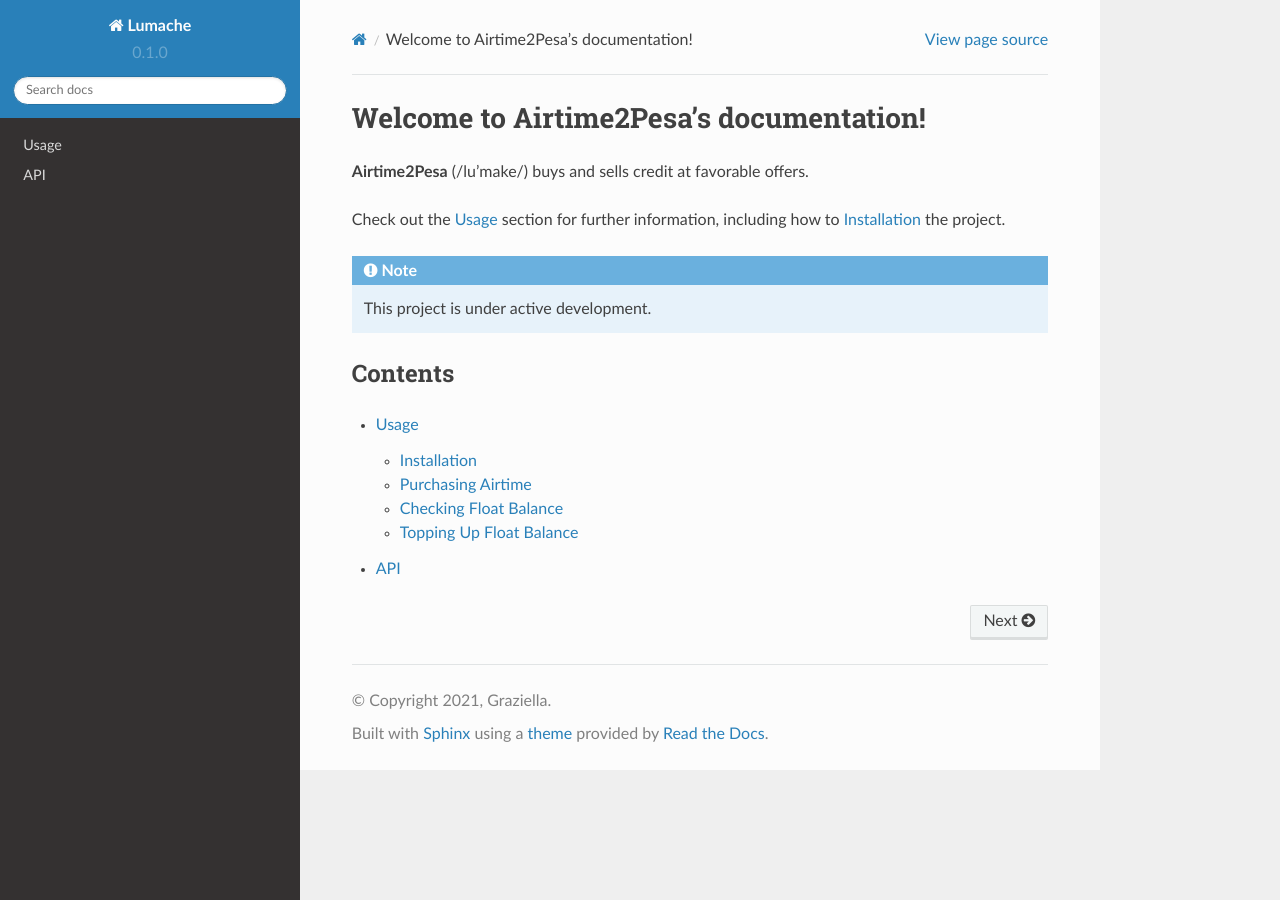
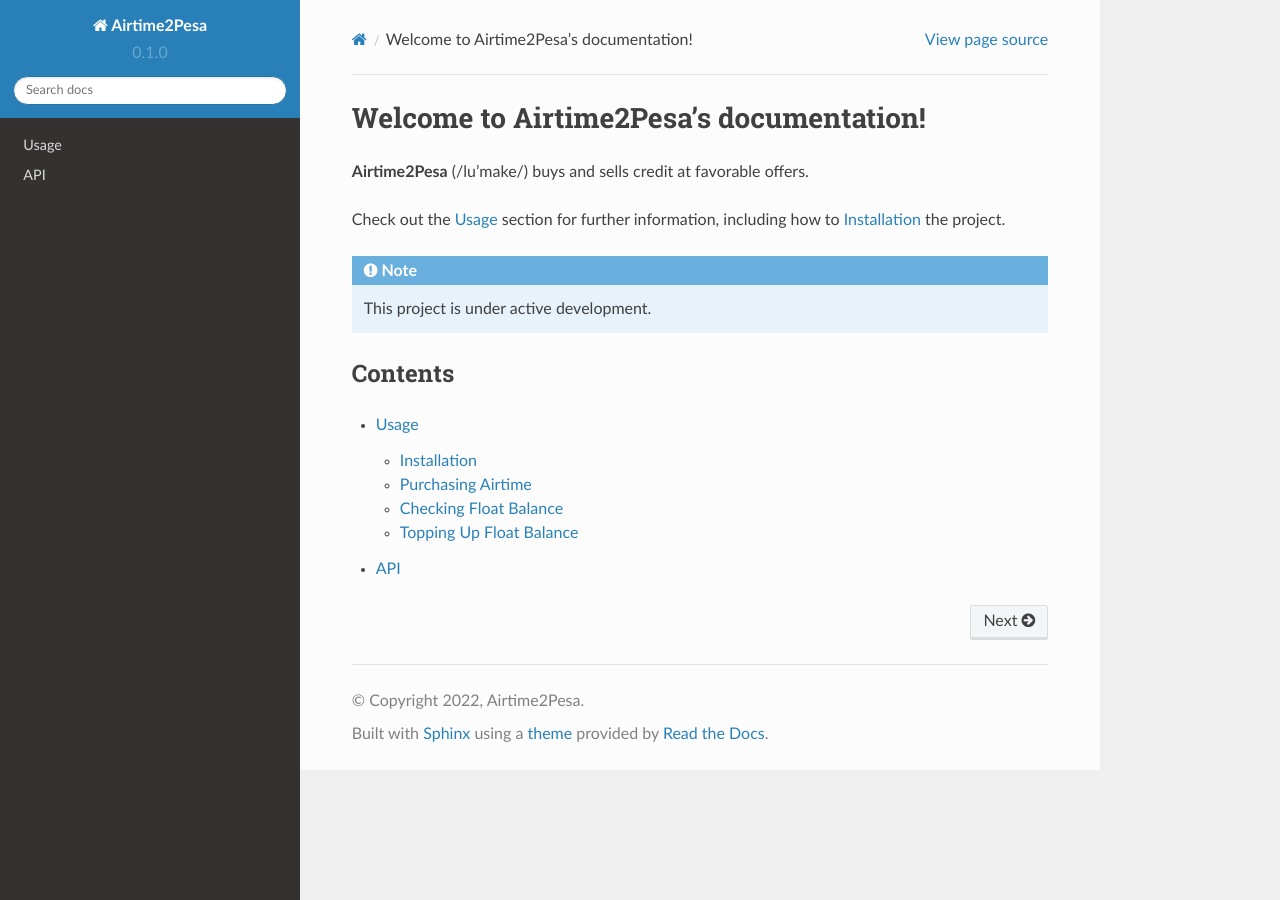
Before and after one commit to ndungudedan/airtime2pesa_docs, a Sphinx documentation site: the page built from docs/source/index.rst, in a window 1280 px wide. Built offline with Sphinx 7.4.7 and the Read the Docs theme 2.0.0, drawn with Linux system fonts in a browser that asks for light colours.

Commit message:
Update conf.py

```diff
--- a/docs/source/conf.py
+++ b/docs/source/conf.py
@@ -2,9 +2,9 @@
 
 # -- Project information
 
-project = 'Lumache'
-copyright = '2021, Graziella'
-author = 'Graziella'
+project = 'Airtime2Pesa'
+copyright = '2022, Airtime2Pesa'
+author = 'Dedan'
 
 release = '0.1'
 version = '0.1.0'
```
